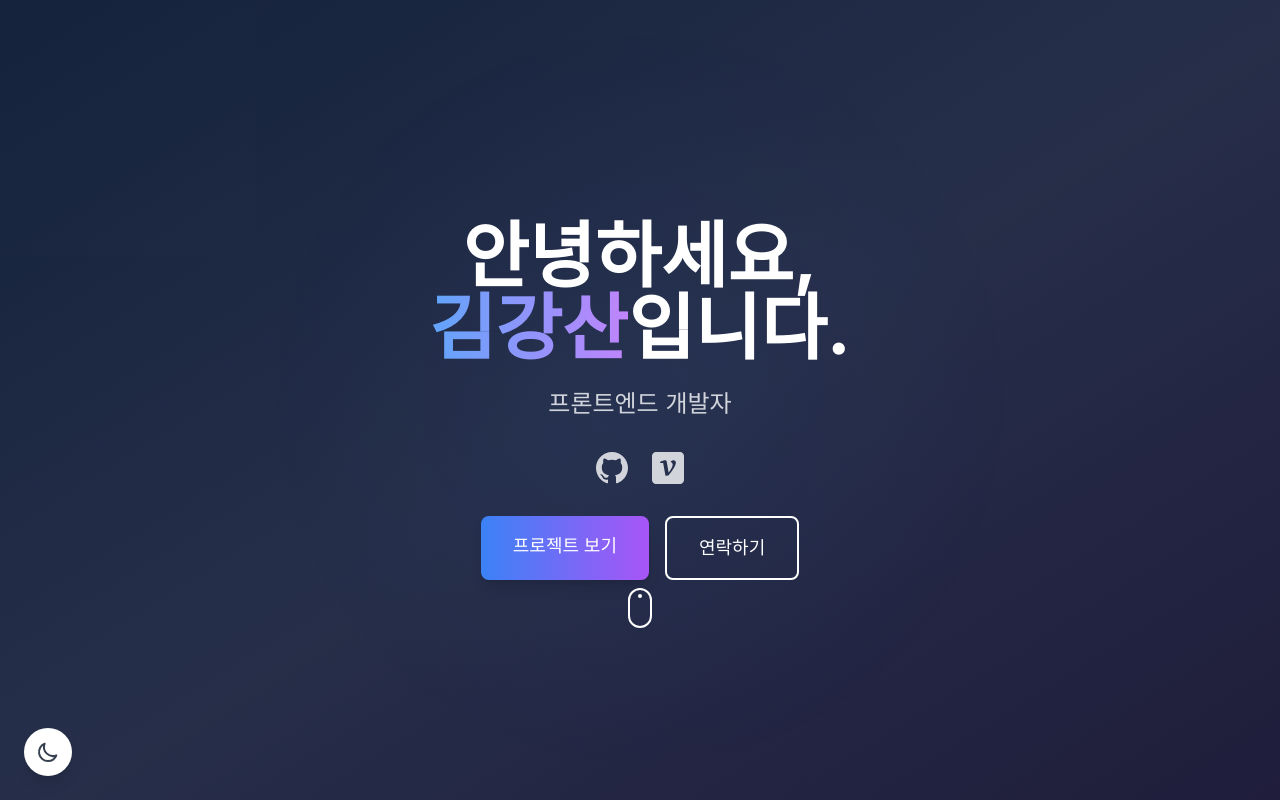
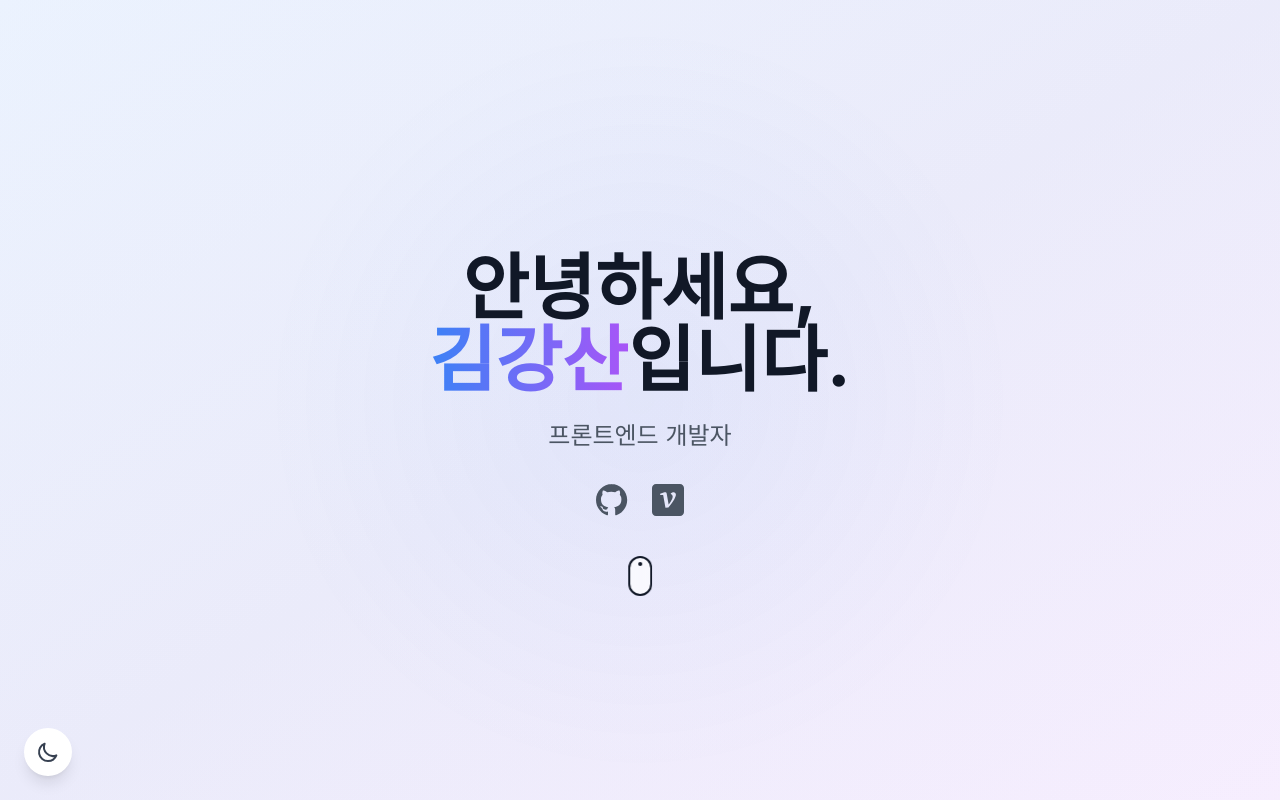
Before and after one commit to kgs4787/portfolio_web, a React (Vite) app: page / in a window 1280 px wide. Shown: the top 800 px of the page. Built offline with nearby package versions, Linux system fonts and the light colour scheme.

Commit message:
스크롤 아이콘이 Hero 영역 내에서만 보이도록 위치 수정

```diff
--- a/src/components/organisms/Hero.tsx
+++ b/src/components/organisms/Hero.tsx
@@ -3,11 +3,11 @@ import { motion } from 'framer-motion';
 
 const Hero = () => {
   return (
-    <section className="min-h-screen flex items-center justify-center bg-gradient-to-br from-gray-900 via-gray-800 to-gray-900 dark:from-gray-900 dark:via-gray-800 dark:to-gray-900 relative overflow-hidden">
+    <section className="min-h-screen flex items-center justify-center bg-gradient-to-br from-white via-gray-50 to-white dark:from-gray-900 dark:via-gray-800 dark:to-gray-900 relative overflow-hidden">
       {/* 배경 애니메이션 요소 */}
       <div className="absolute inset-0 overflow-hidden">
-        <div className="absolute top-0 left-0 w-full h-full bg-gradient-to-br from-blue-500/10 to-purple-500/10 animate-pulse"></div>
-        <div className="absolute top-0 left-0 w-full h-full bg-[radial-gradient(circle_at_center,_var(--tw-gradient-stops))] from-blue-500/5 via-transparent to-transparent"></div>
+        <div className="absolute top-0 left-0 w-full h-full bg-gradient-to-br from-blue-500/10 to-purple-500/10 dark:from-blue-500/10 dark:to-purple-500/10 animate-pulse"></div>
+        <div className="absolute top-0 left-0 w-full h-full bg-[radial-gradient(circle_at_center,_var(--tw-gradient-stops))] from-blue-500/5 via-transparent to-transparent dark:from-blue-500/5 dark:via-transparent dark:to-transparent"></div>
       </div>
 
       <div className="max-w-6xl mx-auto px-4 py-20 relative z-10">
@@ -21,10 +21,10 @@ const Hero = () => {
             initial={{ opacity: 0, y: 20 }}
             animate={{ opacity: 1, y: 0 }}
             transition={{ delay: 0.2, duration: 0.8 }}
-            className="text-5xl md:text-7xl font-bold text-white mb-6"
+            className="text-5xl md:text-7xl font-bold text-gray-900 dark:text-white mb-6"
           >
             안녕하세요, <br />
-            <span className="text-transparent bg-clip-text bg-gradient-to-r from-blue-400 to-purple-400">
+            <span className="text-transparent bg-clip-text bg-gradient-to-r from-blue-500 to-purple-500 dark:from-blue-400 dark:to-purple-400">
               김강산
             </span>
             입니다.
@@ -34,7 +34,7 @@ const Hero = () => {
             initial={{ opacity: 0, y: 20 }}
             animate={{ opacity: 1, y: 0 }}
             transition={{ delay: 0.4, duration: 0.8 }}
-            className="text-xl md:text-2xl text-gray-300 mb-8"
+            className="text-xl md:text-2xl text-gray-600 dark:text-gray-300 mb-8"
           >
             프론트엔드 개발자
           </motion.p>
@@ -50,41 +50,21 @@ const Hero = () => {
               href="https://github.com/kgs4787"
               target="_blank"
               rel="noopener noreferrer"
-              className="text-gray-300 hover:text-white transition-colors"
+              className="text-gray-600 hover:text-gray-900 dark:text-gray-300 dark:hover:text-white transition-colors"
             >
               <svg className="w-8 h-8" fill="currentColor" viewBox="0 0 24 24">
-                <path d="M12 0c-6.626 0-12 5.373-12 12 0 5.302 3.438 9.8 8.207 11.387.599.111.793-.261.793-.577v-2.234c-3.338.726-4.033-1.416-4.033-1.416-.546-1.387-1.333-1.756-1.333-1.756-1.089-.745.083-.729.083-.729 1.205.084 1.839 1.237 1.839 1.237 1.07 1.834 2.807 1.304 3.492.997.107-.775.418-1.305.762-1.604-2.665-.305-5.467-1.334-5.467-5.931 0-1.311.469-2.381 1.236-3.221-.124-.303-.535-1.524.117-3.176 0 0 1.008-.322 3.301 1.23.957-.266 1.983-.399 3.003-.404 1.02.005 2.047.138 3.006.404 2.291-1.552 3.297-1.23 3.297-1.23.653 1.653.242 2.874.118 3.176.77.84 1.235 1.911 1.235 3.221 0 4.609-2.807 5.624-5.479 5.921.43.372.823 1.102.823 2.222v3.293c0 .319.192.694.801.576 4.765-1.589 8.199-6.086 8.199-11.386 0-6.627-5.373-12-12-12z"/>
+                <path d="M12 0c-6.626 0-12 5.373-12 12 0 5.302 3.438 9.8 8.207 11.387.599.111.793-.261.793-.577v-2.234c-3.338.726-4.033-1.416-4.033-1.416-.546-1.387-1.333-1.756-1.333-1.756-1.089-.745.083-.729.083-.729 1.205.084 1.839 1.237 1.237 1.237 1.07 1.834 2.807 1.304 3.492.997.107-.775.418-1.305.762-1.604-2.665-.305-5.467-1.334-5.467-5.931 0-1.311.469-2.381 1.236-3.221-.124-.303-.535-1.524.117-3.176 0 0 1.008-.322 3.301 1.23.957-.266 1.983-.399 3.003-.404 1.02.005 2.047.138 3.006.404 2.291-1.552 3.297-1.23 3.297-1.23.653 1.653.242 2.874.118 3.176.77.84 1.235 1.911 1.235 3.221 0 4.609-2.807 5.624-5.479 5.921.43.372.823 1.102.823 2.222v3.293c0 .319.192.694.801.576 4.765-1.589 8.199-6.086 8.199-11.386 0-6.627-5.373-12-12-12z"/>
               </svg>
             </a>
             <a
               href="https://velog.io/@kks478743"
               target="_blank"
               rel="noopener noreferrer"
-              className="text-gray-300 hover:text-white transition-colors"
+              className="text-gray-600 hover:text-gray-900 dark:text-gray-300 dark:hover:text-white transition-colors"
             >
               <svg className="w-8 h-8" fill="currentColor" viewBox="0 0 24 24">
                 <path d="M3 0C1.338 0 0 1.338 0 3v18c0 1.662 1.338 3 3 3h18c1.662 0 3-1.338 3-3V3c0-1.662-1.338-3-3-3H3zm6.883 6.25c.63 0 1.005.3 1.125.9l1.463 8.303c.465-.615.846-1.133 1.146-1.553.465-.66.893-1.418 1.283-2.273.405-.855.608-1.62.608-2.295 0-.405-.113-.727-.338-.967-.21-.255-.608-.577-1.193-.967.6-.765 1.35-1.148 2.25-1.148.48 0 .878.143 1.193.428.33.285.494.704.494 1.26 0 .93-.39 2.093-1.17 3.488-.765 1.38-2.241 3.457-4.431 6.232l-2.227.156-1.711-9.628h-2.25V7.24c.6-.195 1.305-.406 2.115-.63.81-.24 1.358-.36 1.643-.36z"/>
               </svg>
-            </a>
-          </motion.div>
-
-          <motion.div
-            initial={{ opacity: 0, y: 20 }}
-            animate={{ opacity: 1, y: 0 }}
-            transition={{ delay: 0.6, duration: 0.8 }}
-            className="flex flex-col sm:flex-row justify-center gap-4"
-          >
-            <a
-              href="#projects"
-              className="inline-block bg-gradient-to-r from-blue-500 to-purple-500 text-white px-8 py-4 rounded-lg text-lg font-medium hover:from-blue-600 hover:to-purple-600 transition-all transform hover:scale-105 shadow-lg"
-            >
-              프로젝트 보기
-            </a>
-            <a
-              href="#contact"
-              className="inline-block border-2 border-white text-white px-8 py-4 rounded-lg text-lg font-medium hover:bg-white hover:text-gray-900 transition-all transform hover:scale-105"
-            >
-              연락하기
             </a>
           </motion.div>
 
@@ -93,13 +73,13 @@ const Hero = () => {
             initial={{ opacity: 0 }}
             animate={{ opacity: 1 }}
             transition={{ delay: 1, duration: 0.8 }}
-            className="absolute bottom-8 left-1/2 transform -translate-x-1/2"
+            className="absolute bottom-8 left-1/2 -translate-x-1/2 flex justify-center w-full"
           >
-            <div className="w-6 h-10 border-2 border-white rounded-full flex justify-center p-1">
+            <div className="w-6 h-10 border-2 border-gray-900 dark:border-white rounded-full flex justify-center p-1 bg-white/70 dark:bg-gray-900/70 backdrop-blur-sm">
               <motion.div
                 animate={{ y: [0, 10, 0] }}
                 transition={{ duration: 1.5, repeat: Infinity }}
-                className="w-1 h-1 bg-white rounded-full"
+                className="w-1 h-1 bg-gray-900 dark:bg-white rounded-full"
               />
             </div>
           </motion.div>
```
